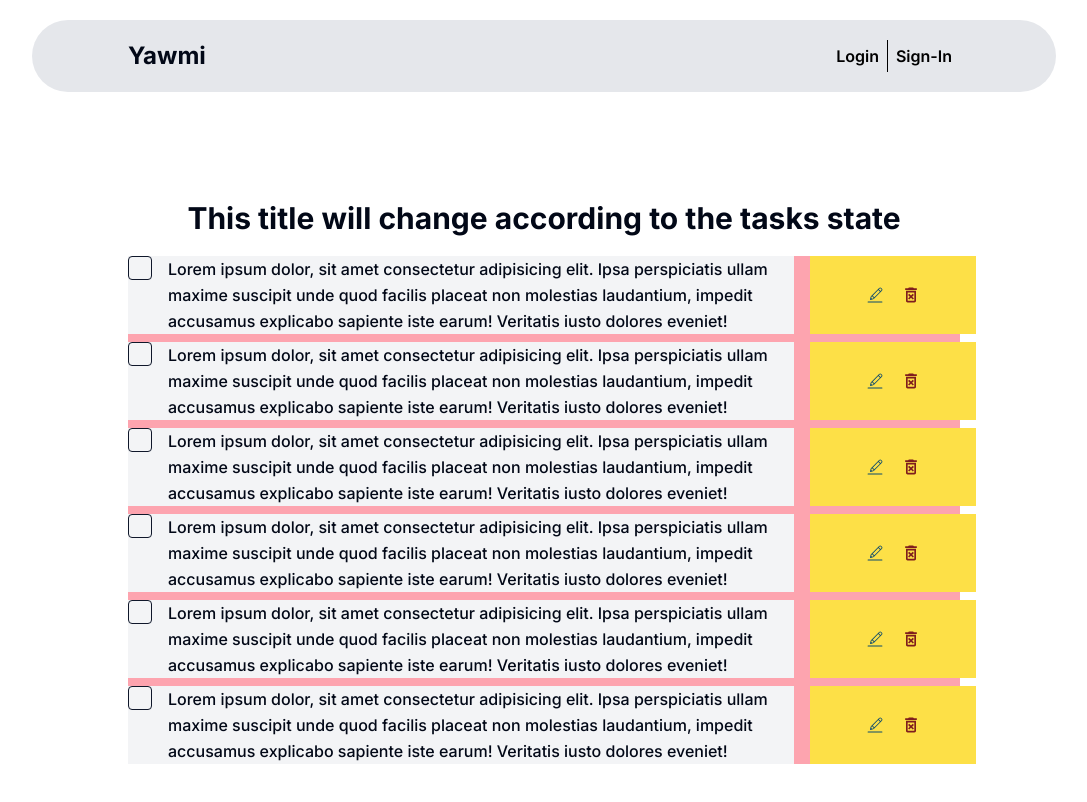
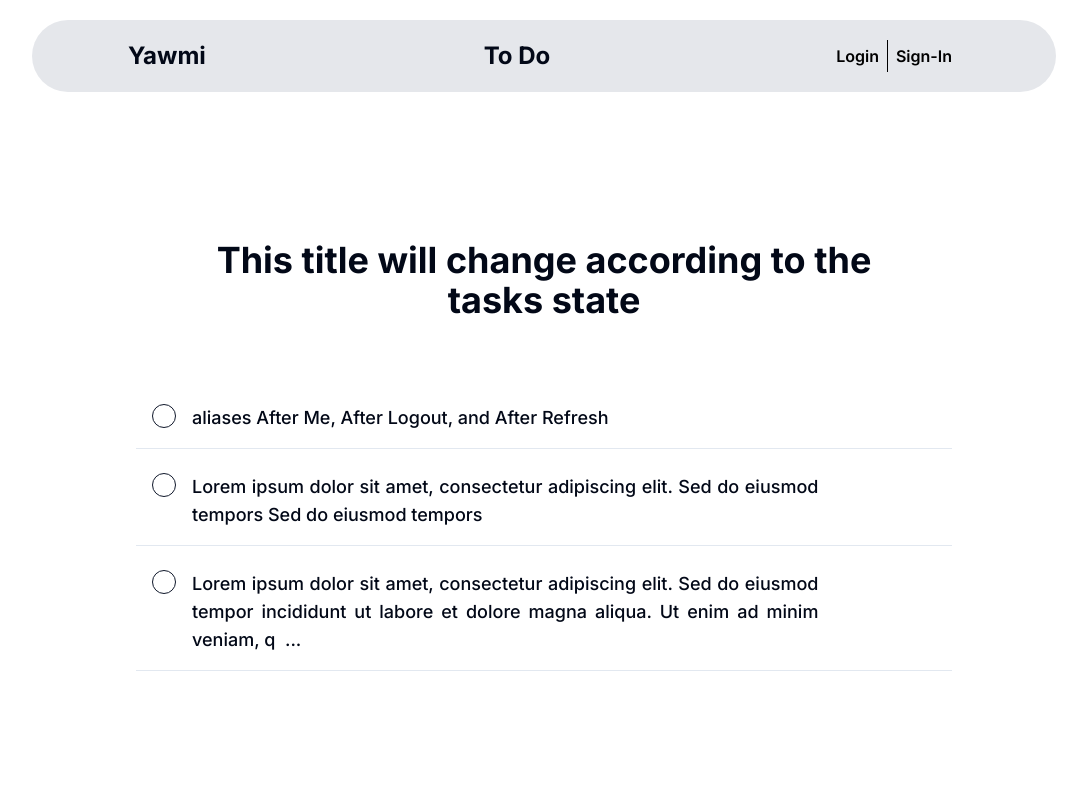
Before and after one commit to NourEssalam/yawmi, a Next.js app: page /to-do in a window 1280 px wide. Shown: the top 802 px of the page, without its empty margins (96-1183 px from the left). Built offline with nearby package versions, Linux system fonts and the light colour scheme.

Commit message:
complete the to-fo front page

```diff
--- a/app/globals.css
+++ b/app/globals.css
@@ -71,6 +71,6 @@
 
 @layer utilities {
   .container {
-    @apply max-w-screen-lg lg:py-12 lg:px-24 mx-auto;
+    @apply max-w-screen-lg px-3 lg:py-12 lg:px-24 mx-auto overflow-x-hidden;
   }
 }
--- a/app/to-do/page.tsx
+++ b/app/to-do/page.tsx
@@ -1,22 +1,24 @@
 "use client";
 import TaskCrudContainer from "@/components/to-do/TaskCrudContainer";
 import { useState } from "react";
-
+import { todoData } from "@/lib/data";
 export default function ToDo() {
   const [current, setCurrent] = useState("");
   return (
-    <div className="container flex  flex-col items-center justify-between">
-      <h1 className="text-3xl font-bold mb-5">
+    <div className="container flex  flex-col items-center justify-center">
+      <h1 className="text-2xl md:text-4xl text-center font-bold mb-5 p-10">
         {current ? "" : "This title will change according to  the tasks state"}
       </h1>
       {/* our to do list here */}
-      <div className="grid gap-2 w-full bg-rose-300  ">
-        <TaskCrudContainer />
-        <TaskCrudContainer />
-        <TaskCrudContainer />
-        <TaskCrudContainer />
-        <TaskCrudContainer />
-        <TaskCrudContainer />
+      <div className="grid gap-2 w-full  p-2">
+        {todoData.map((todo) => (
+          <TaskCrudContainer
+            key={todo.id}
+            id={todo.id}
+            description={todo.description}
+            completed={todo.completed}
+          />
+        ))}
       </div>
     </div>
   );
--- a/components/Header.tsx
+++ b/components/Header.tsx
@@ -6,6 +6,10 @@ export default function Header() {
       <Link href="/" className="text-2xl font-bold">
         Yawmi
       </Link>
+      <Link href="/to-do" className="text-2xl font-bold">
+        To Do
+      </Link>
+
       <div className="flex flex-col md:flex-row items-center ">
         <Link
           href="/auth/login"
--- a/components/to-do/CheckboxWithText.tsx
+++ b/components/to-do/CheckboxWithText.tsx
@@ -1,20 +1,29 @@
 "use client";
 
 import { Checkbox } from "@/components/ui/checkbox";
+import { shortenMedium } from "@/lib/utils";
+import { Toddo } from "@/lib/types";
 
-export default function CheckboxWithText() {
+export default function CheckboxWithText({
+  id,
+  description,
+  completed,
+}: Toddo) {
   return (
-    <div className="items-top flex  space-x-4   bg-gray-100">
-      <Checkbox id="" />
+    <div className="items-top flex  space-x-4  ">
+      <Checkbox id={id} className="" />
       <div className="grid gap-1.5 leading-none">
         <label
-          htmlFor=""
-          className="font-medium leading-relaxed  peer-disabled:cursor-not-allowed peer-disabled:opacity-70"
+          htmlFor={id}
+          className="md:font-medium text-xs  text-justify  leading-relaxed  peer-disabled:cursor-not-allowed peer-disabled:opacity-70 block md:hidden"
         >
-          Lorem ipsum dolor, sit amet consectetur adipisicing elit. Ipsa
-          perspiciatis ullam maxime suscipit unde quod facilis placeat non
-          molestias laudantium, impedit accusamus explicabo sapiente iste earum!
-          Veritatis iusto dolores eveniet!
+          <div dangerouslySetInnerHTML={shortenMedium(description, 80)} />
+        </label>
+        <label
+          htmlFor={id}
+          className="hidden md:block md:font-medium text-xs md:text-lg text-justify  leading-relaxed  peer-disabled:cursor-not-allowed peer-disabled:opacity-70 "
+        >
+          <div dangerouslySetInnerHTML={shortenMedium(description, 150)} />
         </label>
       </div>
     </div>
--- a/components/to-do/TaskCrudContainer.tsx
+++ b/components/to-do/TaskCrudContainer.tsx
@@ -3,18 +3,36 @@ import { MdOutlineDeleteForever } from "react-icons/md";
 
 import { CiEdit } from "react-icons/ci";
 import { useState } from "react";
+import { Toddo } from "@/lib/types";
 
-export default function TaskCrudContainer() {
+export default function TaskCrudContainer({
+  id,
+  description,
+  completed,
+}: Toddo) {
+  const [actions, setActions] = useState(false);
   const [delDesc, setDelDesc] = useState(false);
   const [editDesc, setEditDesc] = useState(false);
 
   return (
-    <div className="grid grid-cols-[80%_20%] gap-4  w-full">
+    <div
+      className="grid grid-cols-[85%_15%] gap-2  w-full border-b p-4"
+      onMouseEnter={() => setActions(true)}
+      onMouseLeave={() => setActions(false)}
+    >
       {/* checkbox */}
-      <CheckboxWithText />
+      <CheckboxWithText
+        id={id}
+        description={description}
+        completed={completed}
+      />
 
       {/* crud actions */}
-      <div className="bg-yellow-300 flex justify-center space-x-4 items-center">
+      <div
+        className={`flex  flex-col md:flex-row justify-center space-y-2 md:space-x-4 md:space-y-0 items-center  ${
+          actions ? "visible" : "hidden"
+        }`}
+      >
         {/* edit */}
         <div className="relative">
           <CiEdit
--- a/components/ui/checkbox.tsx
+++ b/components/ui/checkbox.tsx
@@ -13,7 +13,7 @@ const Checkbox = React.forwardRef<
   <CheckboxPrimitive.Root
     ref={ref}
     className={cn(
-      "peer h-6 w-6 shrink-0 rounded-sm border border-primary ring-offset-background focus-visible:outline-none focus-visible:ring-2 focus-visible:ring-ring focus-visible:ring-offset-2 disabled:cursor-not-allowed disabled:opacity-50 data-[state=checked]:bg-primary data-[state=checked]:text-primary-foreground",
+      "peer h-6 w-6 shrink-0 rounded-full border border-primary ring-offset-background focus-visible:outline-none focus-visible:ring-2 focus-visible:ring-ring focus-visible:ring-offset-2 disabled:cursor-not-allowed disabled:opacity-50 data-[state=checked]:bg-primary data-[state=checked]:text-primary-foreground",
       className
     )}
     {...props}
--- /dev/null
+++ b/lib/data.ts
@@ -0,0 +1,22 @@
+import { Toddo } from "./types";
+
+export const todoData: Toddo[] = [
+  {
+    id: "1",
+    description: "aliases After Me, After Logout, and After Refresh ",
+    completed: false,
+  },
+  {
+    id: "2",
+    description:
+      "Lorem ipsum dolor sit amet, consectetur adipiscing elit. Sed do eiusmod tempors Sed do eiusmod tempors",
+    completed: true,
+  },
+  {
+    id: "3",
+    // > 150 characters
+    description:
+      "Lorem ipsum dolor sit amet, consectetur adipiscing elit. Sed do eiusmod tempor incididunt ut labore et dolore magna aliqua. Ut enim ad minim veniam, quis nostrud exercitation ullamco laboris nisi ut aliquip ex ea commodo",
+    completed: false,
+  },
+];
--- /dev/null
+++ b/lib/types.ts
@@ -0,0 +1,5 @@
+export type Toddo = {
+  id: string;
+  description: string;
+  completed: boolean;
+};
--- a/lib/utils.ts
+++ b/lib/utils.ts
@@ -1,6 +1,23 @@
-import { type ClassValue, clsx } from "clsx"
-import { twMerge } from "tailwind-merge"
+import { type ClassValue, clsx } from "clsx";
+import { twMerge } from "tailwind-merge";
 
 export function cn(...inputs: ClassValue[]) {
-  return twMerge(clsx(inputs))
+  return twMerge(clsx(inputs));
 }
+
+// My Custom Utils
+
+export function shortenMedium(str: string, len: number) {
+  if (str.length > len) {
+    return {
+      __html: `${str.slice(
+        0,
+        len
+      )} <span className="text-gray-500">&nbsp;...</span>`,
+    };
+  } else {
+    return {
+      __html: str,
+    };
+  }
+}
```
